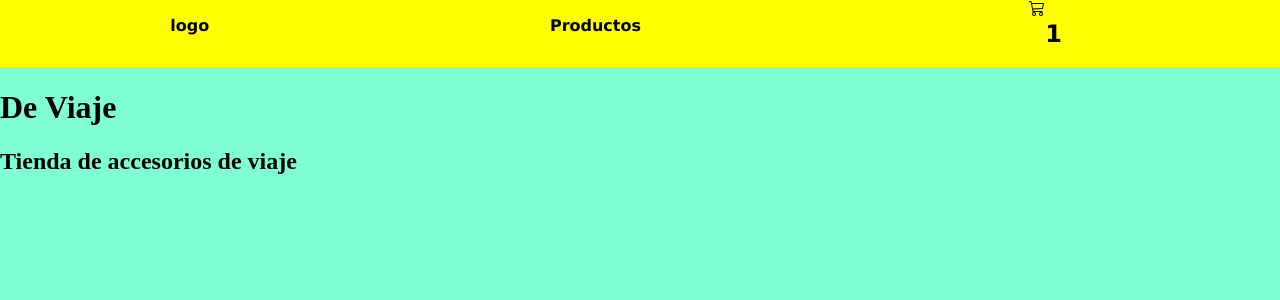
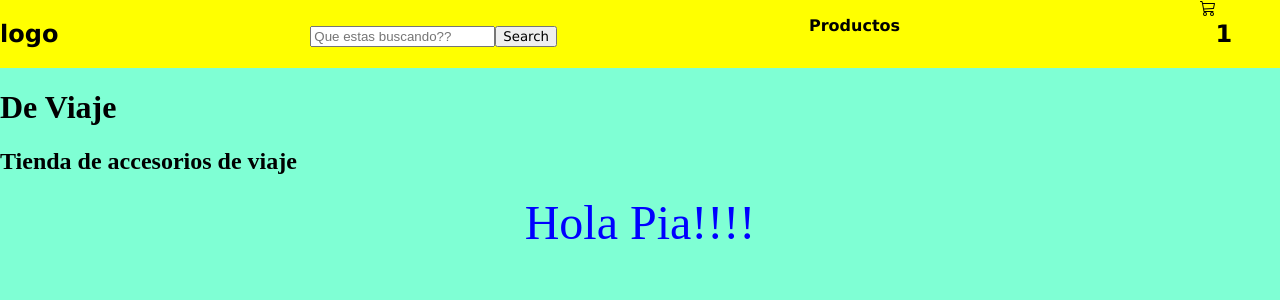
Before and after one commit to Mpiafe/Zare-ecommerce-con-react, a React (Vite) app: page / in a window 1280 px wide. Shown: the top 300 px of the page. Built offline with nearby package versions, Linux system fonts and the light colour scheme.

Commit message:
proyecto ok

```diff
--- a/index.html
+++ b/index.html
@@ -4,6 +4,7 @@
     <meta charset="UTF-8" />
     <link rel="icon" type="image/svg+xml" href="/vite.svg" />
     <meta name="viewport" content="width=device-width, initial-scale=1.0" />
+
     <title>Vite + React</title>
   </head>
   <body>
--- a/src/App.css
+++ b/src/App.css
@@ -1,3 +1,5 @@
 body{
     background-color: aquamarine;
+    margin:0%;
+    padding-right: 0%;
 }
--- a/src/App.jsx
+++ b/src/App.jsx
@@ -1,5 +1,5 @@
 import './App.css'
-import CartWidget from './components/CartWidget/CartWidget';
+import ItemContainer from './components/ItemsContainer/ItemContainer';
 import NavBar from  './components/NavBar/NavBar';
 
 
@@ -13,7 +13,7 @@ const App= () => {
 
       <h1>De Viaje</h1>
       <h2>Tienda de accesorios de viaje</h2>
-
+      <ItemContainer txtsaludo = "Hola Pia!!!!"/>
     </div>
   )
 }
--- /dev/null
+++ b/src/components/ItemsContainer/ItemContainer.css
@@ -0,0 +1,6 @@
+.saludo{
+    font-size: 3rem;
+    color:blue;
+    display:flex;
+    justify-content: center;
+}
--- /dev/null
+++ b/src/components/ItemsContainer/ItemContainer.jsx
@@ -0,0 +1,10 @@
+import React from 'react'
+import "./ItemContainer.css";
+
+const ItemContainer = ({txtsaludo}) => {
+  return (
+    <div className='saludo'>{txtsaludo}</div>
+  )
+}
+
+export default ItemContainer
--- a/src/components/NavBar/NavBar.jsx
+++ b/src/components/NavBar/NavBar.jsx
@@ -8,12 +8,16 @@ import CartWidget from "../CartWidget/CartWidget";
 const NavBar = () => {
   return (
     <nav className="container">
-        <p>logo</p>
+      <h1>logo</h1>
 
-        <p>Productos</p>
+       <form className="search">
+        <input type="search"  placeholder="Que estas buscando??"/>
+        <button className="btn" type="submit" >Search</button>
+       </form>
 
-        <CartWidget/>
-    </nav>
+       <p>Productos</p>
+       <CartWidget/>
+  </nav>
   )
 }
 
--- a/src/components/NavBar/navBar.css
+++ b/src/components/NavBar/navBar.css
@@ -1,7 +1,10 @@
-.container {
+.container{
     background-color: yellow;
     display:flex;
-    justify-content:space-around;
+    flex-direction: row;
+   justify-content: space-between;
+    margin:0%;
+    padding:0%;
     color: black;
     width: 100%;
     height: 100%;
@@ -9,3 +12,11 @@
     font-family:'Lucida Sans', 'Lucida Sans Regular', 'Lucida Grande', 'Lucida Sans Unicode', Geneva, Verdana, sans-serif;
     font-weight: bold;
 }
+
+.btn{
+
+    font-family: 'Lucida Sans', 'Lucida Sans Regular', 'Lucida Grande', 'Lucida Sans Unicode', Geneva, Verdana, sans-serif;
+}
+.search{
+    margin-top: 2%;
+}
--- a/src/index.css
+++ b/src/index.css
@@ -2,4 +2,5 @@ body{
     padding: 0%;
     margin: 0%;
 
+
 }
```
Also changed, not shown: src/assets/logoTienda.PNG (added).
